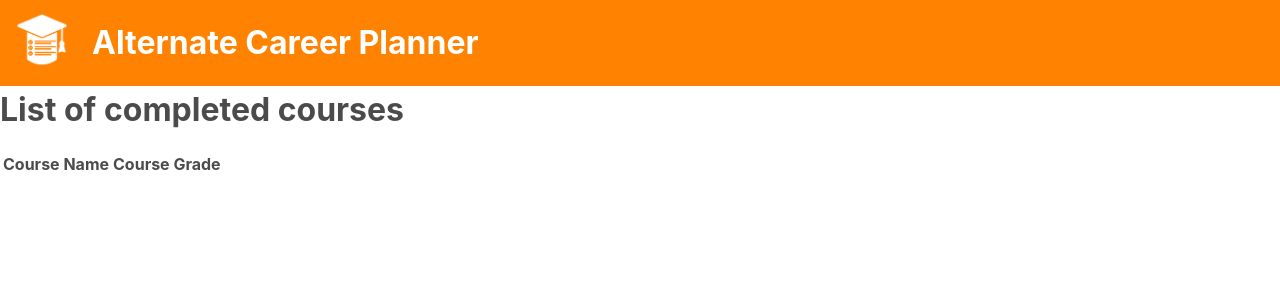
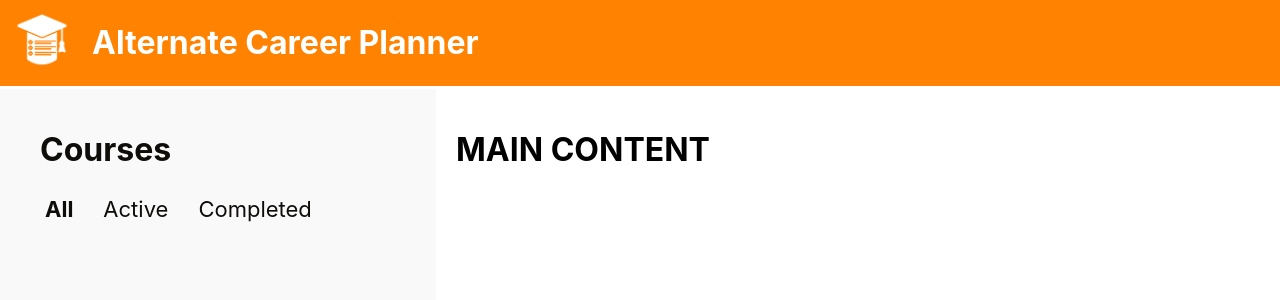
Before and after one commit to ryandperry/Alternate-Career-Planner, a React (Create React App) app in the folder alternate-career-planner/: page /course_history in a window 1280 px wide. Shown: the top 300 px of the page. Built offline with nearby package versions, Linux system fonts and the light colour scheme; the HTML template or start-up script is replaced by a standard one.

Commit message:
#42 added course side bar to course_history screen

```diff
--- a/alternate-career-planner/src/components/CourseHistory/CourseHistory.css
+++ b/alternate-career-planner/src/components/CourseHistory/CourseHistory.css
@@ -1,11 +1,31 @@
-.CourseName{
+table {
+    width: 100%;
+    border-collapse: separate;
+    border-spacing: 0 10px;
+}
+
+.CourseDetails {
+    display: flex;
+    justify-content: space-between;
+    background-color: #fefeff;
+    border-radius: 10px;
+    box-shadow: 0 2px 3px rgba(0, 0, 0, 0.1);
+}
+
+.CourseName {
     padding: 15px;
     color: #FF8200;
-
+    background-color: #FEFEFF;
+    border-radius: 10px 0 0 10px;
+    text-align: left;
+    font-size: 18px;
 }
 
-.CourseGrade{
+.CourseGrade {
     padding: 15px;
-    color: #489FDF;
-
+    color: white;
+    background-color: #489FDF;
+    width: 20px;
+    border-radius: 0 10px 10px 0;
+    font-size: 19px;
 }
--- a/alternate-career-planner/src/components/CourseHistory/CourseHistory.js
+++ b/alternate-career-planner/src/components/CourseHistory/CourseHistory.js
@@ -3,16 +3,24 @@ import './CourseHistory.css'
 
 const CourseHistory = ({ courses }) => {
     return (
-        <div>
-            <table>
+    <div>
+        <table>
+            <tbody>
                 {courses.map((course, index) =>(
-                    <><tr key={index} className="CompletedCoursesList">
-                            <th className="CourseName">{course.title}</th>
-                            <th className="CourseGrade">{course.grade}</th>
-                        </tr></>
+                    <tr key={index}>
+                        <td className="CourseDetails">
+                            <span className="CourseName">
+                                {course.title}
+                            </span>
+                            <span className="CourseGrade">
+                                {course.grade}
+                            </span>
+                        </td>
+                    </tr>
                 ))}
-            </table>
-        </div>
+            </tbody>
+        </table>
+    </div>
 
     )
 }
--- a/alternate-career-planner/src/views/CourseHistoryView/CourseHistory.css
+++ b/alternate-career-planner/src/views/CourseHistoryView/CourseHistory.css
@@ -1,5 +1,57 @@
+/* CourseHistory.ccs
+ * Description: CSS styling for course history view.
+ */
+
+.Split {
+    display: flex;
+    width: 100%;
+    margin: 0 auto;
+}
+
+.Sidebar {
+    height: 100vh;
+    min-height: 100vh;
+    overflow-y: auto;
+    background-color: #F9F9F9;
+    width: 33%;
+    position: sticky;
+    top: 0;
+    padding: 20px;
+}
+
+/* Hide scrollbar for WebKit browswers (Chrome, Safari)*/
+.Sidebar::-webkit-scrollbar {
+    display: none;
+}
+
+.mainContent {
+    width: 67%;
+    padding: 20px;
+}
+
+.Title {
+    padding-left: 20px;
+    color: #0f0d0a;
+}
+
 .Header {
-    color: #4B4B4B;
+    padding-left: 20px;
+    color: #0f0d0a;
+    cursor: pointer;
+}
+
+.Header.active {
+    font-weight: bold;
+}
+
+ul {
+  list-style: none;
+}
+
+li {
+  display: inline-block;
+  margin-right: 10px;
+  font-size: 22px;
 }
 
 .CourseHeader {
@@ -11,5 +63,4 @@
 .GradeHeader {
     text-align: left;
     color: #4B4B4B;
-
 }
--- a/alternate-career-planner/src/views/CourseHistoryView/CourseHistory.js
+++ b/alternate-career-planner/src/views/CourseHistoryView/CourseHistory.js
@@ -1,9 +1,14 @@
+/* CourseHistory.js
+ * Description: Displays the user's course history.
+ */
+
 import React, {useEffect, useState } from "react";
 import './CourseHistory.css';
 import CourseHistory from '../../components/CourseHistory/CourseHistory';
 
 const CourseHistoryView = () => {
     const [courses, setCourses] = useState([]);
+    const [selectedFilter, setSelectedFilter] = useState("All");
 
     useEffect(() => {
         const storedCourses = localStorage.getItem('coursesTaken');
@@ -12,18 +17,57 @@ const CourseHistoryView = () => {
         }
     }, []);
 
+    const handleFilterChange = (filter) => {
+        setSelectedFilter(filter);
+    };
+
+    const filteredCourses = courses.filter(course => {
+        if (selectedFilter === "Active") {
+          return course.grade === "IP";
+        } else if (selectedFilter === "Completed") {
+          return course.grade !== "IP";
+        }
+        return true;
+    });
+
     return (
-        <div>
-            <h1 className="Header"> List of completed courses </h1>
-            <table className="WholeTable">
-                <tr>
-                    <th className="CourseHeader">Course Name</th>
-                    <th className="GradeHeader">Course Grade</th>
-                </tr>
-                <tr>
-                    <th colSpan={2}><CourseHistory courses = {courses}/></th>
-                </tr>
-            </table>
+        <div className="Split">
+            <div className="Sidebar">
+                <h1 className="Title">Courses</h1>
+                <ul>
+                    <li className="Header"
+                        className={`Header ${selectedFilter === "All" ?
+                                                "active" : ""}`}
+                        onClick={() => handleFilterChange("All")}
+                    >
+                        All
+                    </li>
+                    <li className="Header"
+                        className={`Header ${selectedFilter === "Active" ?
+                                                "active" : ""}`}
+                        onClick={() => handleFilterChange("Active")}
+                    >
+                        Active
+                    </li>
+                    <li className="Header"
+                        className={`Header ${selectedFilter === "Completed"
+                                                ? "active" : ""}`}
+                        onClick={() => handleFilterChange("Completed")}
+                    >
+                        Completed
+                    </li>
+                </ul>
+                <table>
+                    <th colSpan={2}>
+                        <CourseHistory courses = {filteredCourses}/>
+                    </th>
+                </table>
+            </div>
+
+            <div className="mainContent">
+                <h1>MAIN CONTENT</h1>
+            </div>
+
         </div>
     )
 }
```
